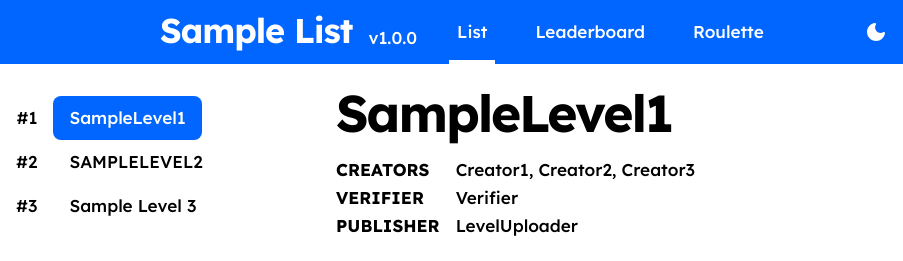
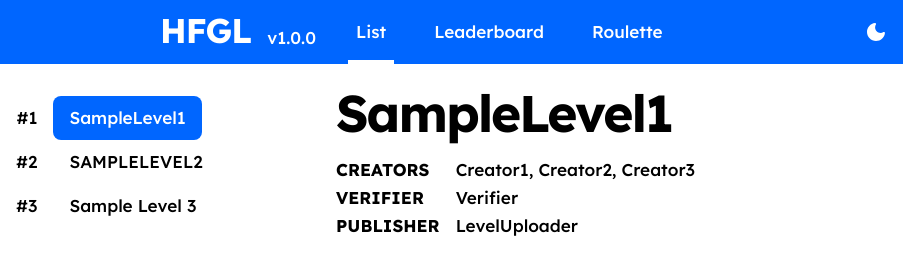
Before and after one commit to GamingPlant22/HardestFNaFGamesList, a plain HTML site: page index.html in a window 1280 px wide. Shown: the top 261 px of the page, 0-903 px from the left. Drawn offline with nearby package versions, Linux system fonts and the light colour scheme.

Commit message:
Update index.html

```diff
--- a/index.html
+++ b/index.html
@@ -3,7 +3,7 @@
     <head>
         <meta charset="UTF-8" />
         <meta name="viewport" content="width=1024" />
-        <title>Your List Name</title>
+        <title>Hardest FNaF Games List</title>
 
         <!-- Replace your server icon by uploading an image file named "list_icon.png"-->
         <link rel="icon" href="/list_icon.png" />
@@ -37,7 +37,7 @@
     <body id="app">
         <header :class="{ dark: store.dark }">
             <div class="logo">
-                <h2>Sample List</h2>
+                <h2>HFGL</h2>
                 <p>v1.0.0</p>
             </div>
             <nav class="nav">
```
